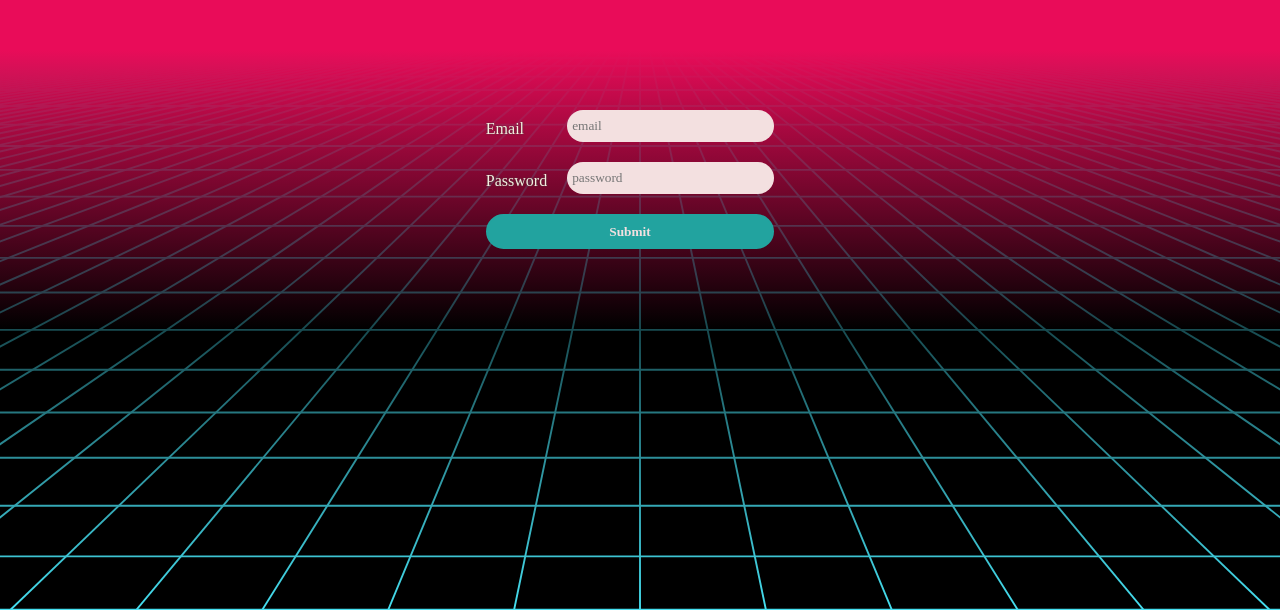
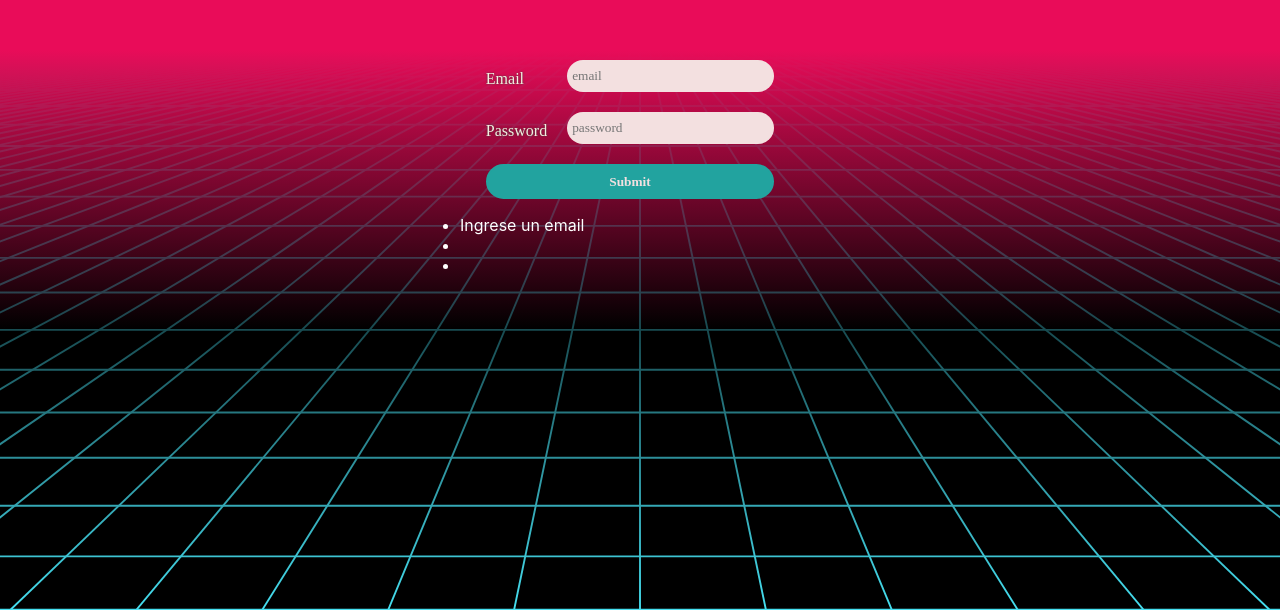
Before and after one commit to EduAZ86/PI-Videogames-main, a React (Create React App) app in the folder client/: page / in a window 1280 px wide. Shown: the part 190-800 px from the top of the page. Built offline with nearby package versions, Linux system fonts and the light colour scheme; no server answers; a web font is replaced by a local one.

Commit message:
bug de login corregido, searchbar mejorada

```diff
--- a/client/src/Views/Landing/Landing.jsx
+++ b/client/src/Views/Landing/Landing.jsx
@@ -1,84 +1,38 @@
 import { useDispatch, useSelector } from "react-redux"
 import { useEffect, useState } from "react"
 import React from 'react'
-import { Link, useNavigate } from 'react-router-dom'
-import { getVideoGames, getGenres, getAllUsers,postNewUser, setAccess } from "../../redux/actions"
+import { useNavigate } from 'react-router-dom'
+import { getVideoGames, getGenres, getAllUsers,postNewUser } from "../../redux/actions"
 import Login from "../../components/Login/Login"
 import styles from './Landing.module.css'
 
-
 const Landing = ()=>{
-    // const [access, setAccess] = useState(false)
 
     const dispatch = useDispatch ()
-    const users = useSelector((state) => state.users)
-    const access = useSelector((state => state.access))
 
     useEffect (() => {
         dispatch(getGenres())
         dispatch(getVideoGames())
         dispatch(getAllUsers())
 
-    },[dispatch,access])
+    },[dispatch])
 
-
+    const dB_Users = useSelector((state) => state.users)
     const navigate = useNavigate()
 
-    const login = (userData) => {
-        const { email, password } = userData
-        if(!users?.some((us) => us.email === email && us.password === password)){
-            dispatch(postNewUser(userData))
-        }
-        if (users?.some((us) => us.email === email && us.password === password)) {
-            dispatch(setAccess(true))
-        }
-
-
-        if (access) {
-            navigate('/home')
-        }
-
+    const handleSubmit = () => {
+        navigate('./home')
     }
 
-    const validation = (data)=>{
-
-        let errors ={};
-
-        const expRegEmail =  new RegExp(/\S+@\S+\.\S+/)
-
-        const expRegPassword = new RegExp (/^[a-z0-9_-]{6,10}$/)
-
-        if(!expRegEmail.test(data.email)) {
-            errors.email = 'Debe ingresar un email valido'
-        }
-        if(!data.email) {
-            errors.emailVacio = "Debes ingresar un email"
-        }
-        if(!users.some((us) => us.email === data.email)) {
-            errors.validEmail = "Email no registrado"
-        }
-        if(data.email.length > 35) {
-            errors.caracteres = "Debe ser un email menor a 35 caracteres"
-        }
-        if(!expRegPassword.test(data.password)) {
-            errors.password = "Debe contener letras y numeros, ademas tiene que tener una longitud entre 6 y 10 caracteres"
-        }
-        if(!users?.some((us) => us.email === data.email && us.password === data.password)) {
-            errors.incorrectPass = "Contraseña incorrecta"
-        }
-        return errors;
+    const handleRegister = (user_data) => {
+        dispatch(postNewUser(user_data))
     }
-
 
     return (
         <div className={styles.container}>
-
-            <Login  login={login} validation={validation}></Login>
-
-
-        </div>
+            <Login  dB_Users={dB_Users} handleSubmit={handleSubmit} handleRegister={handleRegister}></Login>
+         </div>
     )
-
 }
 
 export default Landing
--- a/client/src/components/Login/Login.jsx
+++ b/client/src/components/Login/Login.jsx
@@ -1,33 +1,33 @@
-import { Form } from 'react-router-dom'
+import React from 'react'
 import styles from './Login.module.css'
-import { useState } from 'react'
+import { useState, useEffect } from 'react'
 
+import validation from './validation.js'
 
 const Login = (props) => {
 
-    const { login, validation } = props
+    const { dB_Users, handleSubmit, handleRegister } = props
 
-    const [userData, setUserData ] = useState({email:'', password:''})
-    const [ errors, setErrors ] = useState({})
+    const [userData, setUserData ] = useState({email:'', password:'', confirmation:''})
+    const [ errors, setErrors ] = useState({errorEmail:'', errorPassword:'',errorRegistration:'', access: false, registration: false})
 
     const handleChange = (event) => {
-      const property = event.target.name
-      const value = event.target.value
-      setUserData({...userData, [property]:value})
-      setErrors(validation({...userData, [property]:value}))
+        const property = event.target.name
+        const value = event.target.value
+        setUserData({...userData, [property]:value})
+
     }
 
-    const handleSubmit = () => {
-        login(userData)
-    }
-
+    useEffect(() => {
+    setErrors( validation(dB_Users, userData))
+  }, [userData]);
 
     return (
         <div className={styles.container}>
             <form className={styles.form} onSubmit={handleSubmit} autoComplete='off' >
                 <div className={styles.div}>
                     <label className={styles.label} htmlFor='email'>Email</label>
-                    <input type='email' name='email' placeholder='email' value={userData.email} onChange={handleChange}
+                    <input type='email' name='email' placeholder='email' value={userData.email}  onChange={handleChange}
                     className={styles.imput} />
                 </div>
                 <div  className={styles.div}>
@@ -35,38 +35,28 @@ const Login = (props) => {
                     <input type='password' name='password' placeholder='password' value={userData.password} onChange={handleChange}
                     className={styles.imput} />
                 </div>
-                <button type='button' className={styles.button} onClick={()=>handleSubmit()}>Submit</button>
+
+                { errors.registration?
+                <>
+                    <div  className={styles.div2}>
+                    <label  className={styles.label} htmlFor='confirmation'>Password</label>
+                    <input type='password' name='confirmation' placeholder='confirm password'  value={userData.confirmation}  onChange={handleChange}
+                    className={styles.imput} />
+                    </div>
+                    <button type='submit'  className={styles.button} disabled={(userData.confirmation !== userData.password) || errors.errorPassword === 'La contraseña debe incluir letras, numeros y una longitud de entre 6 a 10 caracteres'  }
+                     onClick={()=>handleRegister({email:userData.email, password:userData.password})}>Register</button>
+                </>
+                :<button type='submit'  className={styles.button} disabled={!errors.access} onClick={()=>handleSubmit()}>Submit</button>
+                }
             </form>
-            <div className={styles.errorContainer}>
-            {
-                    errors.email ?  (
-                        <p className={styles.error} >{errors.email}</p>
-
-                    ) : errors.emailVacio ? (
-                        <p className={styles.error} >{errors.emailVacio}</p>
-                    ) :
-                    errors.validEmail ?
-                    (
-                        <p className={styles.error} >{errors.validEmail}</p>
-                    ) :
-                    (
-                        <p className={styles.error} >{errors.caracteres}</p>
-                    )
-            }
-            {
-                    errors.password ?  (
-                        <p className={styles.error} >{errors.password}</p>
-                    ) :
-                    errors.incorrectPass ? (
-                        <p className={styles.error} > {errors.incorrectPass} </p>
-                    ) :
-                    ''
-            }
-       </div>
+            <ul className={styles.errorContainer}>
+                <li>{errors.errorEmail}</li>
+                <li>{errors.errorPassword}</li>
+                <li>{errors.errorRegistration}</li>
+            </ul>
 
         </div>
         )
-
 }
 
 export default Login
--- a/client/src/components/Login/Login.module.css
+++ b/client/src/components/Login/Login.module.css
@@ -3,7 +3,7 @@
     flex-direction: column;
     justify-content: space-between;
     align-items:center;
-   height: 200px;
+   height: 300px;
    width: 400px;
    border-radius: 50%;
    z-index: 50;
@@ -88,4 +88,5 @@
     width: 400px;
     white-space: break-word;
     overflow: hidden;
+    color: white;
 }
--- /dev/null
+++ b/client/src/components/Login/validation.js
@@ -0,0 +1,62 @@
+const validation = (dB_Users, userData)=>{
+
+    const expRegEmail =  new RegExp(/\S+@\S+\.\S+/)
+    const expRegPassword = new RegExp (/^[a-z0-9_-]{6,10}$/)
+
+    const errors = {errorEmail:'', errorPassword:'',errorRegistration:'', access: false, registration: false}
+
+    ///el campo esta vacio?
+    if(userData.email.trim() !== '') {
+        errors.errorEmail = ''
+        /// el email ingresado es valido?
+        if(expRegEmail.test(userData.email)) {
+            /// SI /// el email es valido
+            errors.errorEmail = ''
+            const userIndex = dB_Users?.findIndex((us) => us.email === userData.email)
+            /// es un usuario registrado?
+            if (userIndex !== -1) {
+                ///SI ESTA REGISTRADO
+                errors.registration = false
+                errors.errorRegistration = ''
+                /// la contraseña es correcta?
+                if (dB_Users[userIndex].password === userData.password) {
+                    /// SI LA CONTRASEÑA ES CORRECTA
+                    errors.errorPassword = ''
+                    errors.access = true
+                } else {
+                    /// NO LA CONTRASEÑA ES INCORRECTA
+                    errors.access = false
+                    errors.errorPassword = 'contraseña incorrecta'
+                }
+            }
+            if (userIndex === -1) {
+                ///NO ESTA REGISTRADO
+                errors.registration = true
+                errors.errorEmail = 'Email no registrado, debes registrarse'
+                ///EL PASSWORD ES  VALIDO?
+                if (expRegPassword.test(userData.password)) {
+                    /// SI es valido
+                    errors.errorPassword = ''
+                    /// El passowrd y la confirmacion son iguales?
+                    if (userData.password === userData.confirmation) {
+                        errors.errorRegistration = ''
+                    } else {
+                        errors.errorRegistration = 'la contraseña y su confirmacion no son iguales'
+                    }
+                    /// NO, Ingrese un password valido
+                } else {
+                    errors.errorPassword ='La contraseña debe incluir letras, numeros y una longitud de entre 6 a 10 caracteres'
+
+                }
+            }
+        } else{
+             /// NO /// el email no es valido
+             errors.errorEmail = 'Ingrese un email valido de hasta 35 caracteres'
+        }
+    } else{
+        errors.errorEmail ='Ingrese un email'
+    }
+    return errors
+}
+
+export default validation
--- a/client/src/components/NavBar/NavBar.jsx
+++ b/client/src/components/NavBar/NavBar.jsx
@@ -3,7 +3,7 @@ import { NavLink, Navigate, useNavigate } from 'react-router-dom'
 import styles from './NavBar.module.css'
 import SearchBar from '../SearchBar/SearchBar'
 import Sidebar from '../Sidebar/Sidebar'
-import { setAccess } from '../../redux/actions'
+import { cleanVideoGamesByName, setAccess } from '../../redux/actions'
 import { useDispatch, useSelector } from 'react-redux'
 
 const NavBar = (props) => {
@@ -13,8 +13,10 @@ const NavBar = (props) => {
         dispatch(setAccess(false))
         navigate('/')
     }
-
-    const VG_by_name = useSelector((state) => state.videogamesName)
+    let VG_by_name = useSelector((state) => state.videogamesName)
+    const  onClean = () => {
+      dispatch(cleanVideoGamesByName())
+    }
 
     return (
         <div className={styles.container}>
@@ -25,7 +27,7 @@ const NavBar = (props) => {
                 ?(<div className={styles.results}>
                     {VG_by_name.map((game)=>{
                         return(
-                        <li><NavLink  to={`/detail/${game.id}`} >{game.name}</NavLink></li>
+                        <li><NavLink  to={`/detail/${game.id}`} ><button onClick={onClean}>{game.name}</button></NavLink></li>
                         )
                     })}
                 </div>)
--- a/client/src/components/SearchBar/SearchBar.jsx
+++ b/client/src/components/SearchBar/SearchBar.jsx
@@ -1,4 +1,4 @@
-import { useState } from "react"
+import { useEffect, useState } from "react"
 import { useDispatch } from "react-redux"
 import { cleanVideoGamesByName, getVideoGamesByName } from "../../redux/actions"
 import styles from './searchBar.module.css'
@@ -8,7 +8,20 @@ const SearchBar = () => {
 
     const handleChange = (event) => {
         setNameVG(event.target.value)
+        if (nameVG === '') {
+            dispatch(cleanVideoGamesByName())
+            console.log(setNameVG);
+        }
     }
+
+    useEffect(() => {
+        if (nameVG.trim() !== '') {
+            dispatch(getVideoGamesByName(nameVG))
+        } else{
+            dispatch(cleanVideoGamesByName())
+        }
+
+    },[nameVG])
 
     const onClean = () => {
         setNameVG('')
```
Also changed, not shown: 1 other file (tests, documents, lock files or other folders).
